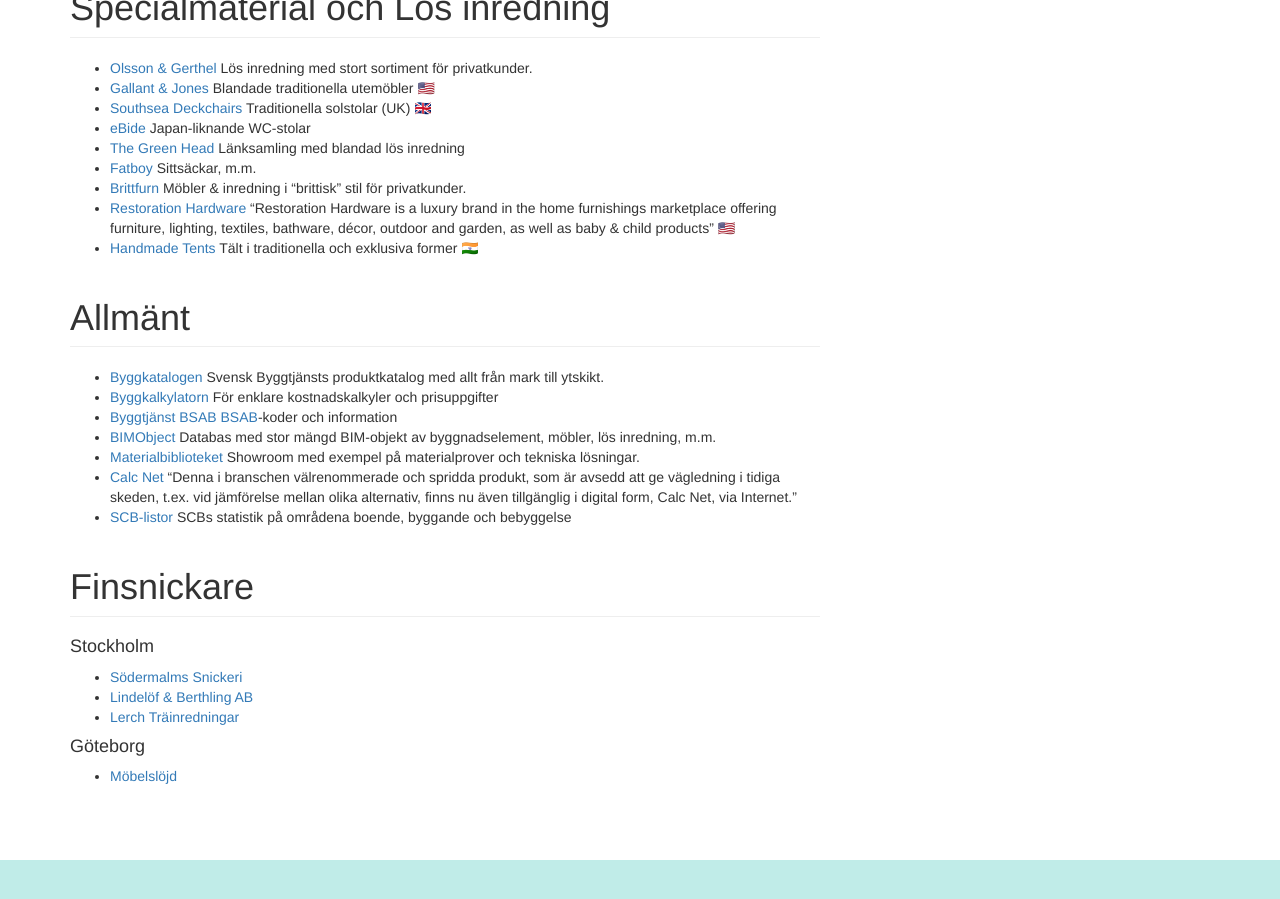
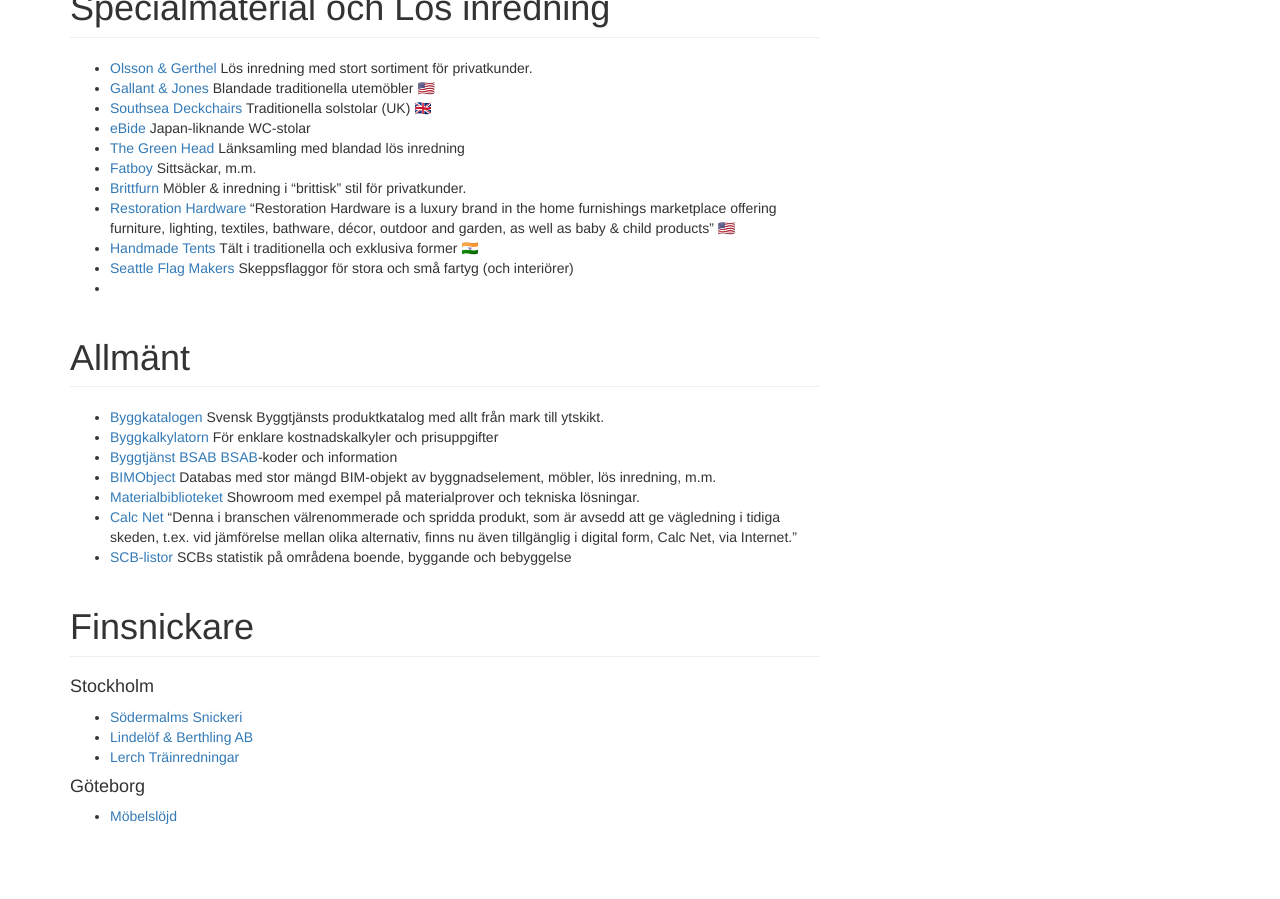
Before and after one commit to pbeck/bygglistan, a Jekyll site: the page built from index.md, in a window 1280 px wide and 900 px high, scrolled down 4933 px. Built offline with Jekyll 4.4.1, drawn with Linux system fonts in a browser that asks for light colours; comment, search, counter and statistics services are not loaded.

Commit message:
Seattle Flag Makers

```diff
--- a/index.md
+++ b/index.md
@@ -128,7 +128,7 @@ layout: default
 
 * [Kährs](http://www.kahrs.com/sv-SE/Arkitekt/) Trägolv
 * [Stombergs](http://www.stombergs.se/index.asp) Massiva trägolv
-* [Almedalsgolv](http://www.almedalsgolv.se/se/)Massiva trägolv. Tiljor, kubbgolv och industriparketter.
+* [Almedalsgolv](http://www.almedalsgolv.se/se/) Massiva trägolv. Tiljor, kubbgolv och industriparketter.
 
 <h1 id="textilgolv" class="page-header">Textilgolv</h1>
 
@@ -186,6 +186,8 @@ layout: default
 * [Brittfurn](http://www.brittfurn.se/) Möbler &amp; inredning i "brittisk" stil för privatkunder.
 * [Restoration Hardware](https://www.restorationhardware.com/) "Restoration Hardware is a luxury brand in the home furnishings marketplace offering furniture, lighting, textiles, bathware, décor, outdoor and garden, as well as baby & child products" 🇺🇸
 * [Handmade Tents](http://www.handmadetents.com/) Tält i traditionella och exklusiva former 🇮🇳
+* [Seattle Flag Makers](http://www.seattleflagmakers.com/) Skeppsflaggor för stora och små fartyg (och interiörer)
+*
 <div id="tjänster-konsulter"></div>
 <h1 class="page-header">Allmänt</h1>
 
```
